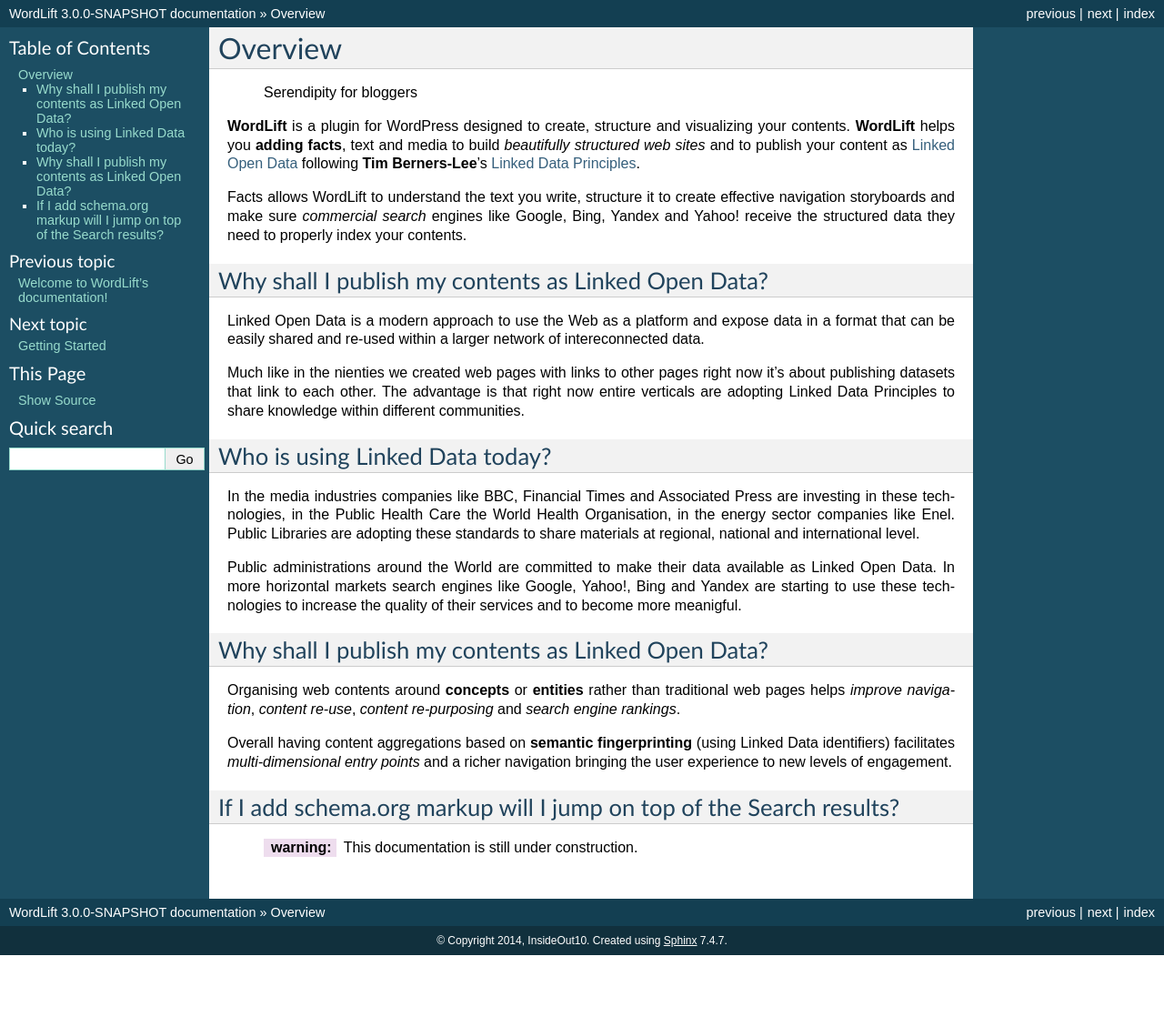
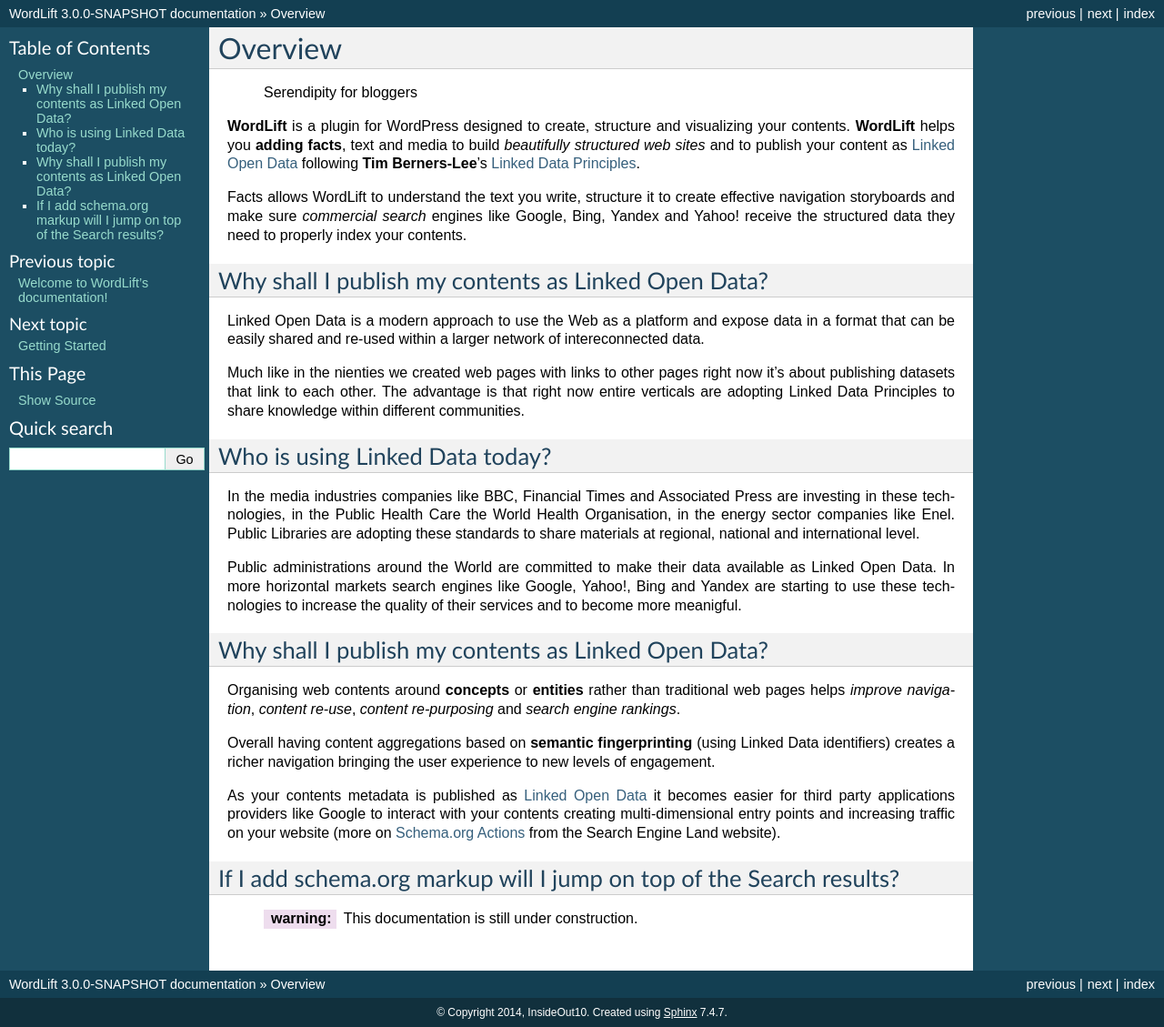
Before and after one commit to insideout10/wordlift-docs, a Sphinx documentation site: the page built from docs/overview.rst, in a window 1280 px wide. Shown: the whole page at 91% size. Built offline with Sphinx 7.4.7, drawn with Linux system fonts in a browser that asks for light colours; before the commit the page ends 1050 px from its top, so only the background shows below that.

Commit message:
Update overview.rst

```diff
--- a/docs/overview.rst
+++ b/docs/overview.rst
@@ -41,8 +41,12 @@
 Organising web contents around **concepts** or **entities** rather than traditional web pages helps
 *improve navigation*, *content re-use*, *content re-purposing* and *search engine rankings*.
 
-Overall having content aggregations based on **semantic fingerprinting** (using Linked Data identifiers) facilitates
-*multi-dimensional entry points* and a richer navigation bringing the user experience to new levels of engagement.
+Overall having content aggregations based on **semantic fingerprinting** (using Linked Data identifiers) creates
+a richer navigation bringing the user experience to new levels of engagement.
+
+As your contents metadata is published as `Linked Open Data <http://en.wikipedia.org/wiki/Linked_data>`_ it becomes easier
+for third party applications providers like Google to interact with your contents creating multi-dimensional entry points and
+increasing traffic on your website (more on `Schema.org Actions <http://searchengineland.com/schema-user-actions-now-available-189421>`_ from the Search Engine Land website).
 
 =================
 If I add schema.org markup will I jump on top of the Search results?
```
